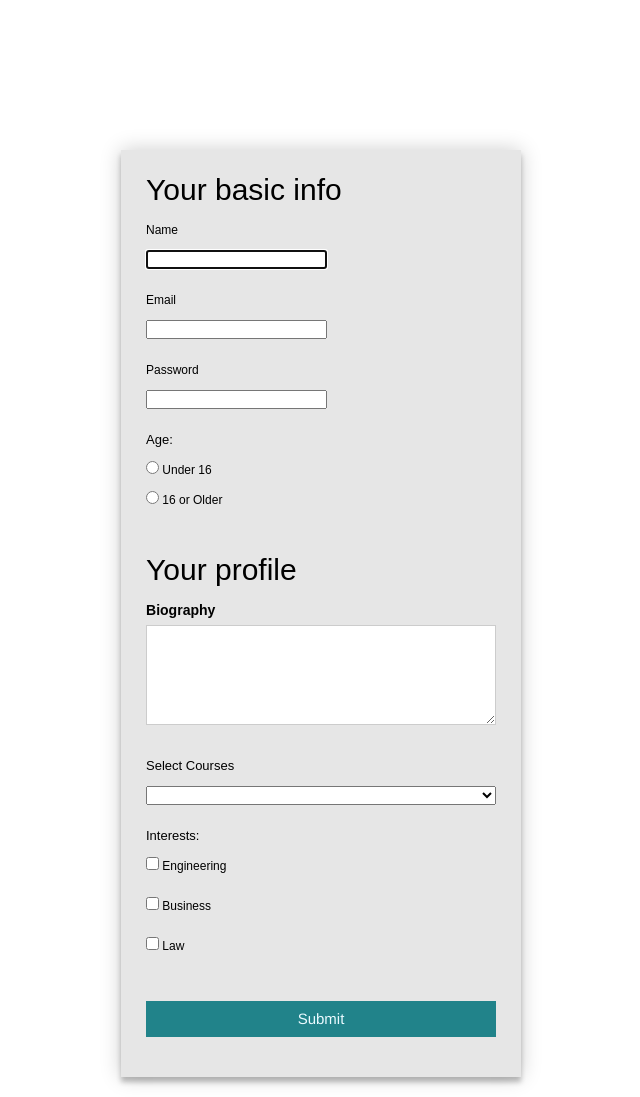
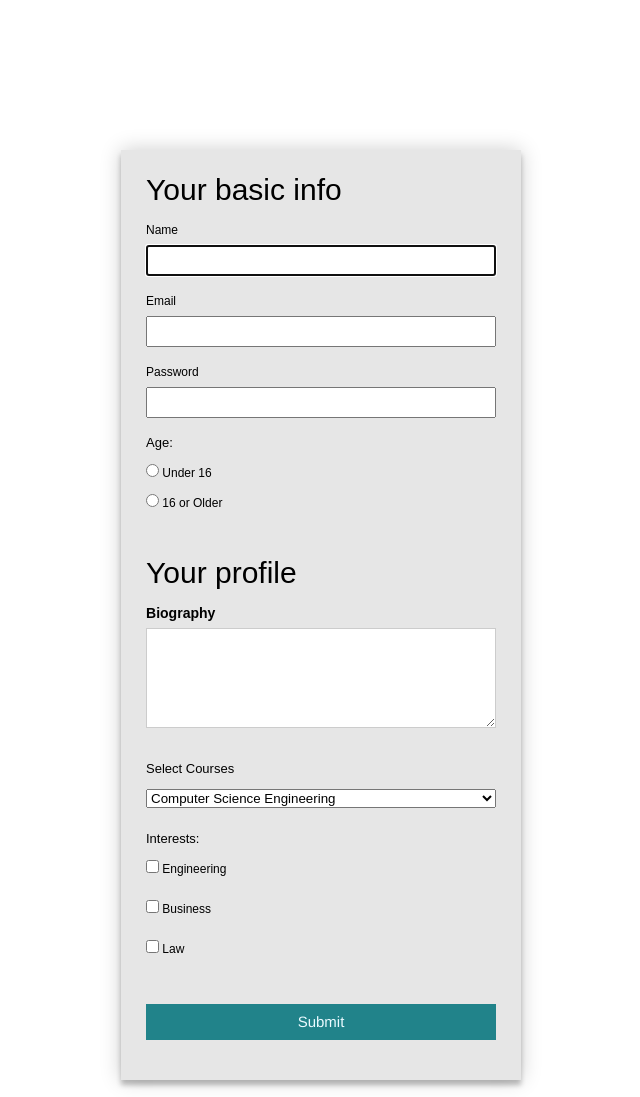
Before and after one commit to KevMcCall/Forms-And-Tables, a plain HTML site: page index.html in a window 1280 px wide. Shown: the top 1097 px of the page, without its empty margins (319-959 px from the left). Drawn offline with Linux system fonts and the light colour scheme.

Commit message:
changed action URL

```diff
--- a/index.html
+++ b/index.html
@@ -11,7 +11,7 @@
 <body>
     <main>
         <div class="container">
-            <form id="contact" action="https://kevmccall.github.io/Forms-And-Tables/" method="get" autocomplete="on"
+            <form id="contact" action="https://kevmccall.github.io/Forms-And-Tables/index.html" method="GET" autocomplete="on"
                 target="_self">
                 <h2>Your basic info</h2>
                 <fieldset>
@@ -44,21 +44,21 @@
                 <h4>Select Courses</h4>
                 <fieldset>
                     <select id="courses" name="courses">
-                        <option value="interests" placeholder="Computer Science Engineering"></option>
+                        <option value="interests" disabled selected>Computer Science Engineering</option>
                     </select>
                 </fieldset>
 
                 <h4>Interests:</h4>
                 <fieldset>
-                    <input type="checkbox" id="engineering" required>
+                    <input type="checkbox" id="engineering">
                     <label for="checkbox">Engineering</label>
                 </fieldset>
                 <fieldset>
-                    <input type="checkbox" id="business" required>
+                    <input type="checkbox" id="business">
                     <label for="checkbox">Business</label>
                 </fieldset>
                 <fieldset>
-                    <input type="checkbox" id="law" required>
+                    <input type="checkbox" id="law">
                     <label for="checkbox">Law</label>
                 </fieldset>
                 <br>
--- a/style.css
+++ b/style.css
@@ -24,7 +24,7 @@ body {
 
 #contact input [type="text"],
 #contact input [type="email"],
-#contact input [type="password"],
+#contact input [type="password"]
 #contact input [type="radio"],
 #contact input [type="checkbox"],
 #contact textarea,
@@ -102,3 +102,10 @@ border: 1px solid #aaa;
 #courses {
     width:100%;
 }
+
+input[type=text],
+input[type=email],
+input[type=password] {
+    width: 100%;
+    padding: 6px;
+}
```
